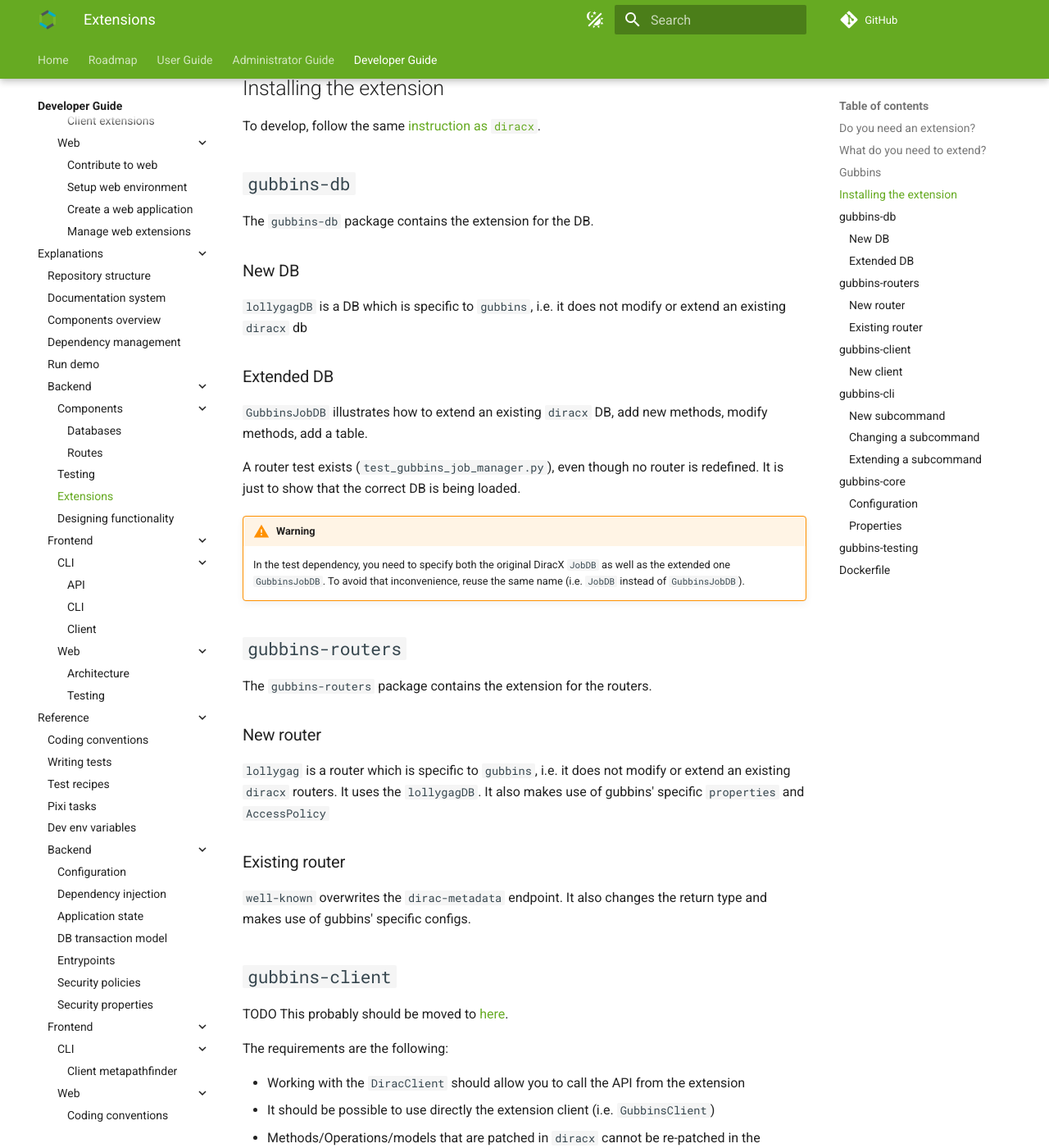
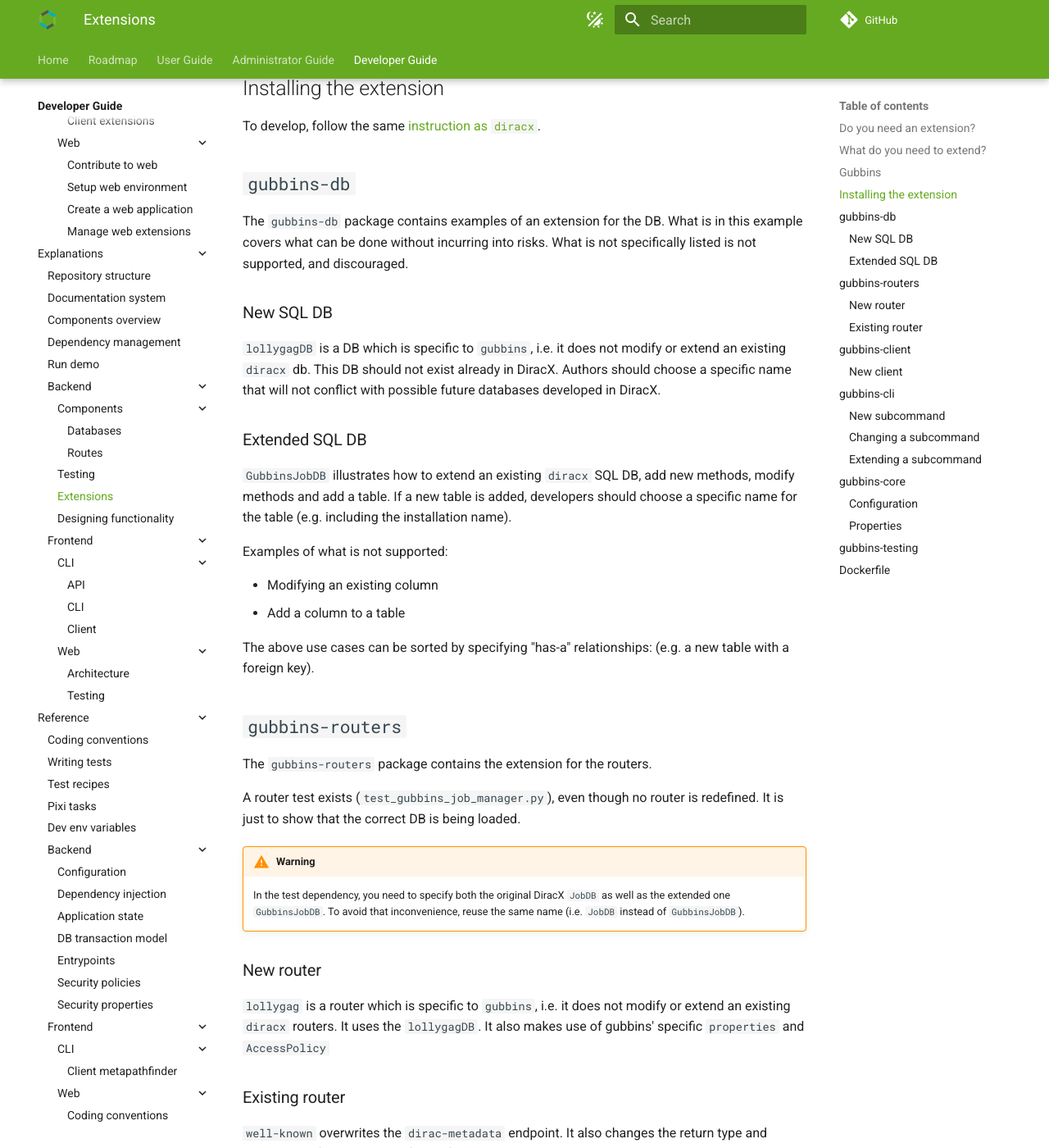
Before and after one commit to DIRACGrid/diracx, an MkDocs documentation site: the page built from docs/dev/explanations/extensions.md, in a window 1280 px wide and 1400 px high, scrolled down 2325 px. Shown: the whole window at 82% size. Built offline with MkDocs 1.6.1 and Material for MkDocs 9.7.7, drawn with Linux system fonts in a browser that asks for light colours; plug-ins that fetch from the network failed and are left out; comment, search, counter and statistics services are not loaded.

Commit message:
chore: added documentation for table extensions (#721)
Co-authored-by: aldbr <aldbr@outlook.com>

```diff
--- a/docs/dev/explanations/extensions.md
+++ b/docs/dev/explanations/extensions.md
@@ -76,25 +76,35 @@ To develop, follow the same [instruction as `diracx`](../tutorials/getting-start
 
 ## `gubbins-db`
 
-The `gubbins-db` package contains the extension for the DB.
+The `gubbins-db` package contains examples of an extension for the DB. What is in this example covers what can be done without incurring into risks.
+What is not specifically listed is not supported, and discouraged.
 
-### New DB
+### New SQL DB
 
-`lollygagDB` is a DB which is specific to `gubbins`, i.e. it does not modify or extend an existing `diracx` db
+`lollygagDB` is a DB which is specific to `gubbins`, i.e. it does not modify or extend an existing `diracx` db.
+This DB should not exist already in DiracX. Authors should choose a specific name that will not conflict with possible future databases developed in DiracX.
 
-### Extended DB
+### Extended SQL DB
 
-`GubbinsJobDB` illustrates how to extend an existing `diracx` DB, add new methods, modify methods, add a table.
+`GubbinsJobDB` illustrates how to extend an existing `diracx` SQL DB, add new methods, modify methods and add a table.
+If a new table is added, developers should choose a specific name for the table (e.g. including the installation name).
+
+Examples of what is not supported:
+
+- Modifying an existing column
+- Add a column to a table
+
+The above use cases can be sorted by specifying "has-a" relationships: (e.g. a new table with a foreign key).
+
+## `gubbins-routers`
+
+The `gubbins-routers` package contains the extension for the routers.
 
 A router test exists (`test_gubbins_job_manager.py`), even though no router is redefined. It is just to show that the correct DB is being loaded.
 
 !!! warning
 
     In the test dependency, you need to specify both the original DiracX `JobDB` as well as the extended one `GubbinsJobDB`. To avoid that inconvenience, reuse the same name (i.e. `JobDB` instead of `GubbinsJobDB`).
-
-## `gubbins-routers`
-
-The `gubbins-routers` package contains the extension for the routers.
 
 ### New router
 
```
Also changed, not shown: 1 other file.
